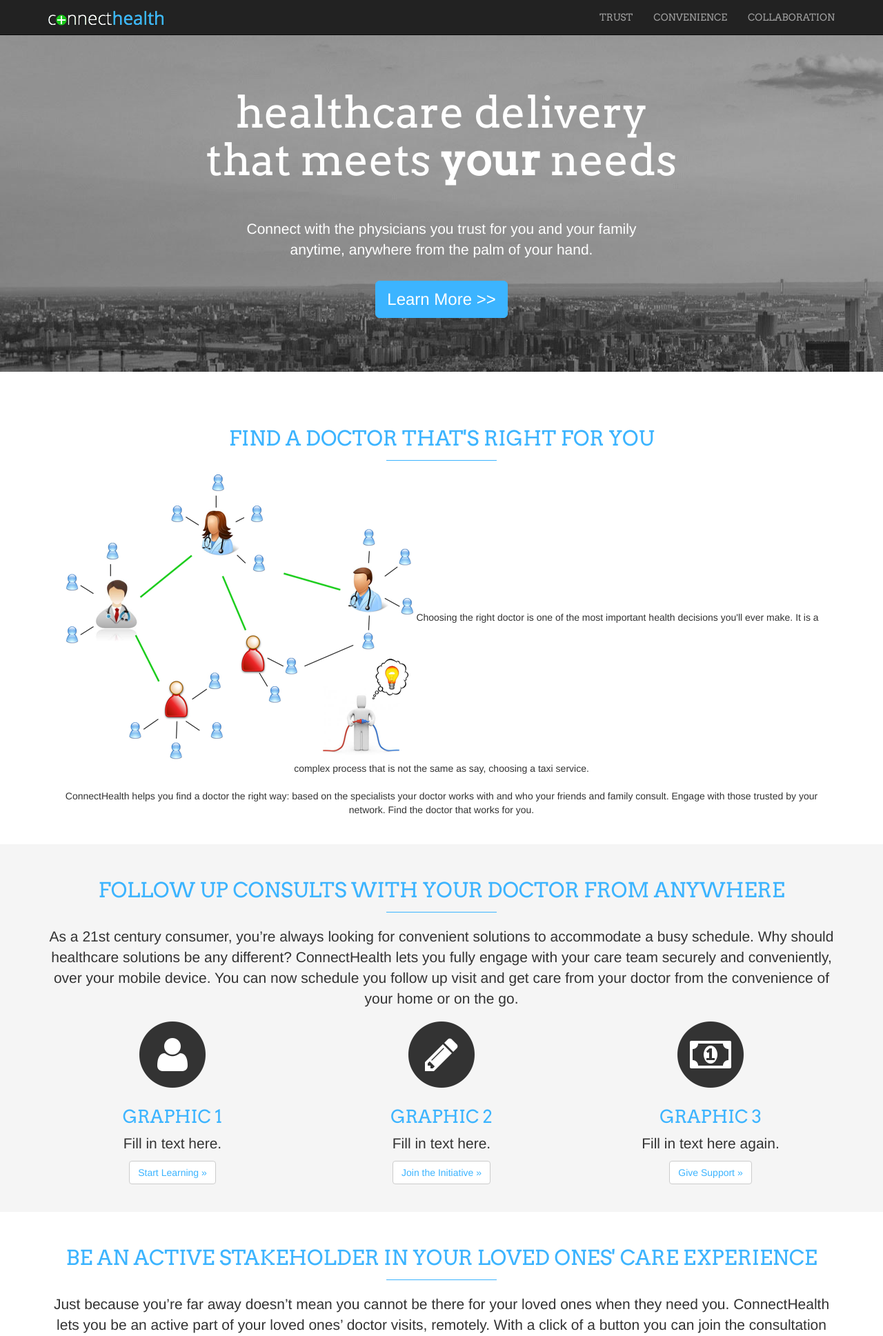
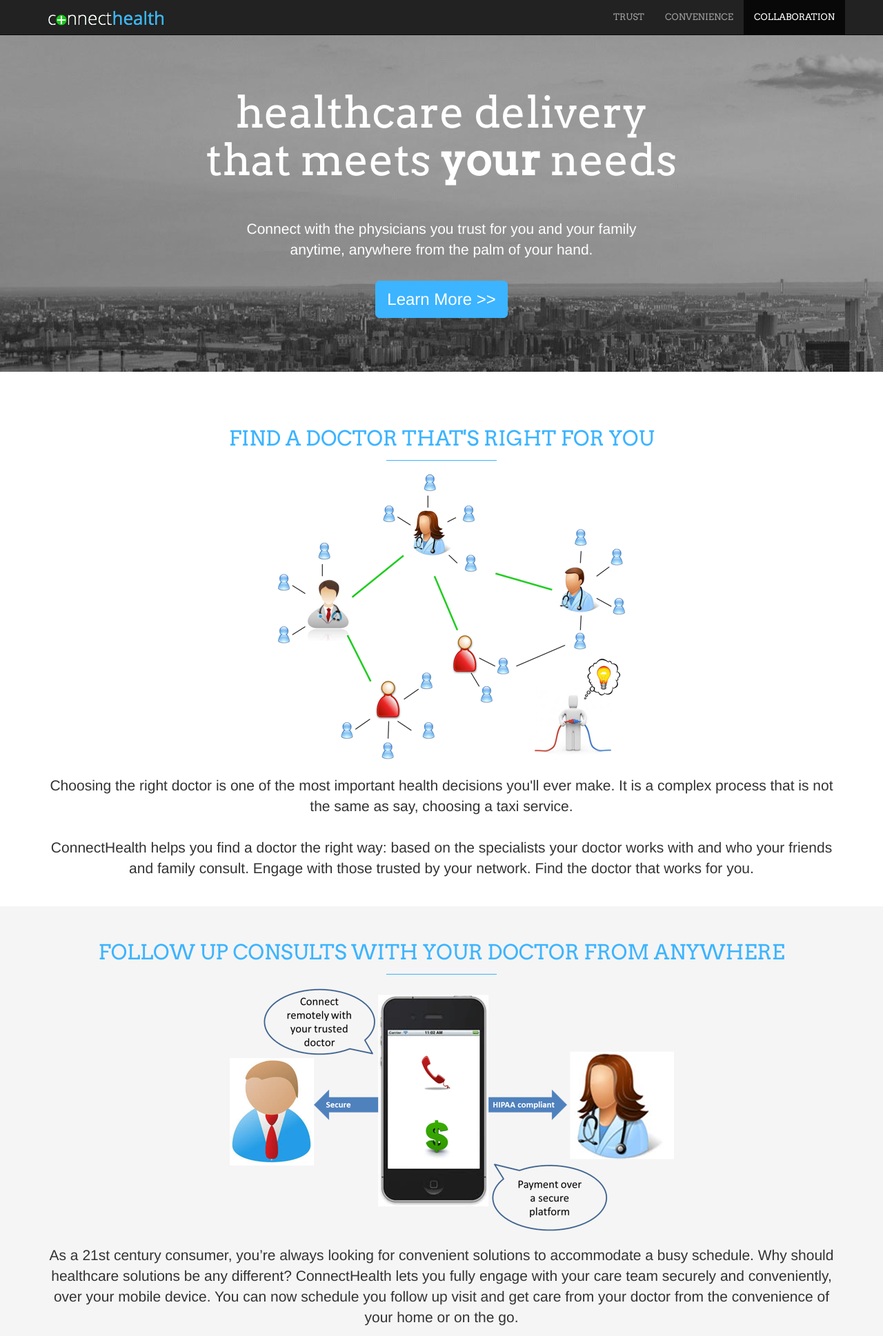
Before and after one commit to Parktastic/parktastic.github.io, a PHP site: page / in a window 1280 px wide. Shown: the top 1937 px of the page at 69% size. Run offline with PHP 8.4, Linux system fonts and the light colour scheme; some libraries are stand-ins or nearby versions.

Commit message:
Base site less forms and email

```diff
--- a/css/custom.css
+++ b/css/custom.css
@@ -7,7 +7,7 @@
 	font-family: 'Arvo', courier, serif;
 }
 
-ul .nav {
+ul.nav {
 	font-size: 13px;
 }
 
@@ -68,7 +68,13 @@
 }
 
 .homepage a {
-	color:#3CB4FF;
+	color: #3CB4FF;
+}
+
+.homepage a:hover {
+	color: #3CB4FF;
+	text-decoration: none;
+	opacity: .8;
 }
 
 .homepage hr {
@@ -76,12 +82,6 @@
 	border-top: 1px solid#3CB4FF;
 	width: 160px;
 	margin-top: 15px;
-}
-
-.homepage a:hover {
-	color: #3CB4FF;
-	text-decoration: none;
-	opacity: .8;
 }
 
 /* Responsive styling */
--- a/index.html
+++ b/index.html
@@ -1,4 +1,3 @@
-
 <!DOCTYPE html>
 <html lang="en">
   <head>
@@ -34,30 +33,31 @@
 
   <body>
 
-    <nav class="navbar navbar-inverse navbar-fixed-top">
+  <body data-spy="scroll" data-target=".navbar-collapse" data-offset="50">
+
+    <div class="navbar navbar-inverse navbar-fixed-top" role="navigation">
       <div class="container">
         <div class="navbar-header">
-          <button type="button" class="navbar-toggle collapsed" data-toggle="collapse" data-target="#navbar" aria-expanded="false" aria-controls="navbar">
+          <button type="button" class="navbar-toggle" data-toggle="collapse" data-target=".navbar-collapse">
             <span class="sr-only">Toggle navigation</span>
             <span class="icon-bar"></span>
             <span class="icon-bar"></span>
             <span class="icon-bar"></span>
           </button>
-          <a class="navbar-brand" href="#"><img src="images/ch-logo.png" alt="Connect Health" title="Connect Health"</a>
+          <a class="navbar-brand" href="#jumbotron"><img src="images/ch-logo.png" alt="ConnectHealth" title="ConnectHealth"></a>
         </div>
-        <div id="navbar" class="collapse navbar-collapse">
+        <div class="collapse navbar-collapse">
           <ul class="nav navbar-nav navbar-right">
             <li><a href="#trust">TRUST</a></li>
             <li><a href="#convenience">CONVENIENCE</a></li>
             <li><a href="#collaboration">COLLABORATION</a></li>
-
           </ul>
         </div><!--/.nav-collapse -->
       </div>
-    </nav>
+    </div>
 
     <!-- Main jumbotron for a primary marketing message or call to action -->
-    <div class="jumbotron">
+    <div id="jumbotron" class="jumbotron">
       <div class="container">
         <h1>healthcare delivery<br>that meets <strong>your</strong> needs</h1>
         <p>Connect with the physicians you trust for you and your family<br>anytime, anywhere from the palm of your hand.</p>
@@ -69,7 +69,8 @@
       <div class="container homepage">
         <h2>Find a doctor that's right for you</h2>
         <hr>
-        <img src="images/Picture1.png" title=""
+        <div class="container"><img src="images/Picture1.png"></div>
+        <br>
         <p>Choosing the right doctor is one of the most important health decisions you'll ever make. It is a complex process that is not the same as say, choosing a taxi service. <br> <br> ConnectHealth helps you find a doctor the right way: based on the specialists your doctor works with and who your friends and family consult. Engage with those trusted by your network. Find the doctor that works for you.</p>
       </div>
     </div>
@@ -78,50 +79,25 @@
       <div class="container homepage">
         <h2>Follow up consults with your doctor from anywhere</h2>
         <hr>
+        <div class="container"><img src="images/Picture2.png"></div>
+        <br>
         <p>As a 21st century consumer, you’re always looking for convenient solutions to accommodate a busy schedule. Why should healthcare solutions be any different? ConnectHealth lets you fully engage with your care team securely and conveniently, over your mobile device. You can now schedule you follow up visit and get care from your doctor from the convenience of your home or on the go.</p>
-        <div class="row">
-          <div class="col-md-4">
-            <span class="fa-stack fa-4x">
-              <i class="fa fa-circle fa-stack-2x"></i>
-              <i class="fa fa-user fa-stack-1x fa-inverse"></i>
-            </span>
-            <h3>Graphic 1</h3>
-            <p>Fill in text here.</p>
-            <p><a class="btn btn-default" href="grid.html" role="button">Start Learning &raquo;</a></p>
-          </div>
-          <div class="col-md-4">
-            <span class="fa-stack fa-4x">
-              <i class="fa fa-circle fa-stack-2x"></i>
-              <i class="fa fa-pencil fa-stack-1x fa-inverse"></i>
-            </span>
-            <h3>Graphic 2</h3>
-            <p>Fill in text here.</p>
-            <p><a class="btn btn-default" href="http://www.google.com" target="_blank" role="button">Join the Initiative &raquo;</a></p>
-         </div>
-          <div class="col-md-4">
-            <span class="fa-stack fa-4x">
-              <i class="fa fa-circle fa-stack-2x"></i>
-              <i class="fa fa-money fa-stack-1x fa-inverse"></i>
-            </span>
-            <h3>Graphic 3</h3>
-            <p>Fill in text here again.</p>
-            <p><a class="btn btn-default" href="https://docs.google.com/forms/d/12he1rXiRX2j6NaRXMrDK3GgpNjBwkEAhgsx8R1HFp3k/viewform?usp=send_form" target="_blank" role="button">Give Support &raquo;</a></p>
-          </div>
-        </div>
-      </div> <!-- /container -->
+      </div>
     </div>
 
     <div id="collaboration">
       <div class="container homepage">
         <h2>Be an active stakeholder in your loved ones' care experience</h2>
         <hr>
+        <div class="container"><img src="images/Picture3.png"></div>
+        <br>
         <p>Just because you’re far away doesn’t mean you cannot be there for your loved ones when they need you. ConnectHealth lets you be an active part of your loved ones’ doctor visits, remotely. With a click of a button you can join the consultation over a secure video call from wherever you are.</p>
       </div>
     </div>
 
     <footer>
       <div class="container">
-        <p><img src="images/one-million-bottom-brand.png"></p>
+        <p><img src="images/placeholder.png"></p>
       </div>
     </footer>
 
@@ -134,5 +110,6 @@
     <script src="js/bootstrap.min.js"></script>
     <!-- IE10 viewport hack for Surface/desktop Windows 8 bug -->
     <script src="../../assets/js/ie10-viewport-bug-workaround.js"></script>
+    <script src="js/smoothscroll.js"></script>
   </body>
 </html>
--- /dev/null
+++ b/js/smoothscroll.js
@@ -0,0 +1,37 @@
+$(".navbar-collapse ul li a[href^='#']").on('click', function(e) {
+
+   // prevent default anchor click behavior
+   e.preventDefault();
+
+   // store hash
+   var hash = this.hash;
+
+   // animate
+   $('html, body').animate({
+       scrollTop: $(hash).offset().top -50
+     }, 400, function(){
+
+       // when done, add hash to url
+       // (default click behaviour)
+       window.location.hash = hash;
+     });
+ });
+
+$("a.navbar-brand[href^='#']").on('click', function(e) {
+
+   // prevent default anchor click behavior
+   e.preventDefault();
+
+   // store hash
+   var hash = this.hash;
+
+   // animate
+   $('html, body').animate({
+       scrollTop: $(hash).offset().top -50
+     }, 400, function(){
+
+       // when done, add hash to url
+       // (default click behaviour)
+       window.location.hash = hash;
+     });
+ });
```
Also changed, not shown: images/placeholder.png (renamed from images/one-million-bottom-brand.png).
